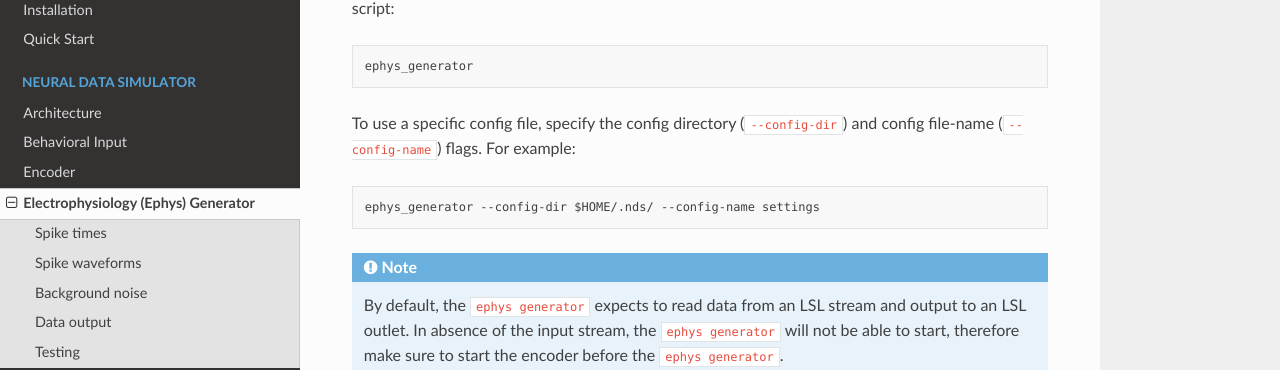
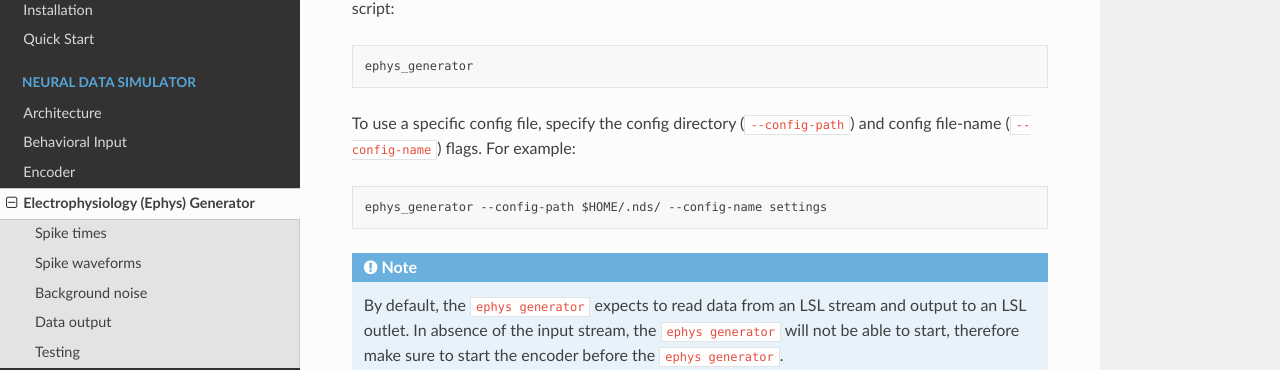
Before and after one commit to agencyenterprise/neural-data-simulator, a Sphinx documentation site: the page built from docs/source/ephys_generator.md, in a window 1280 px wide and 900 px high, scrolled down 2549 px. Shown: the part 142-512 px from the top of the window. Built offline with Sphinx 7.4.7 and the Read the Docs theme 2.0.0, drawn with Linux system fonts in a browser that asks for light colours; pages that are not in the unit, such as notebooks, are missing from menus.

Commit message:
Use --config-path for overriding config paths instead of config-dir (appending)

````diff
--- a/docs/source/ephys_generator.md
+++ b/docs/source/ephys_generator.md
@@ -55,10 +55,10 @@
 ephys_generator
 ```
 
-To use a specific config file, specify the config directory (`--config-dir`) and config file-name (`--config-name`) flags. For example:
+To use a specific config file, specify the config directory (`--config-path`) and config file-name (`--config-name`) flags. For example:
 
 ```
-ephys_generator --config-dir $HOME/.nds/ --config-name settings
+ephys_generator --config-path $HOME/.nds/ --config-name settings
 ```
 
 ```{note}
````
Also changed, not shown: docs/source/decoders.md (+2 -2 lines), docs/source/tasks.md (+2 -2 lines), docs/source/utilities.md (+2 -2 lines), 3 other files.
